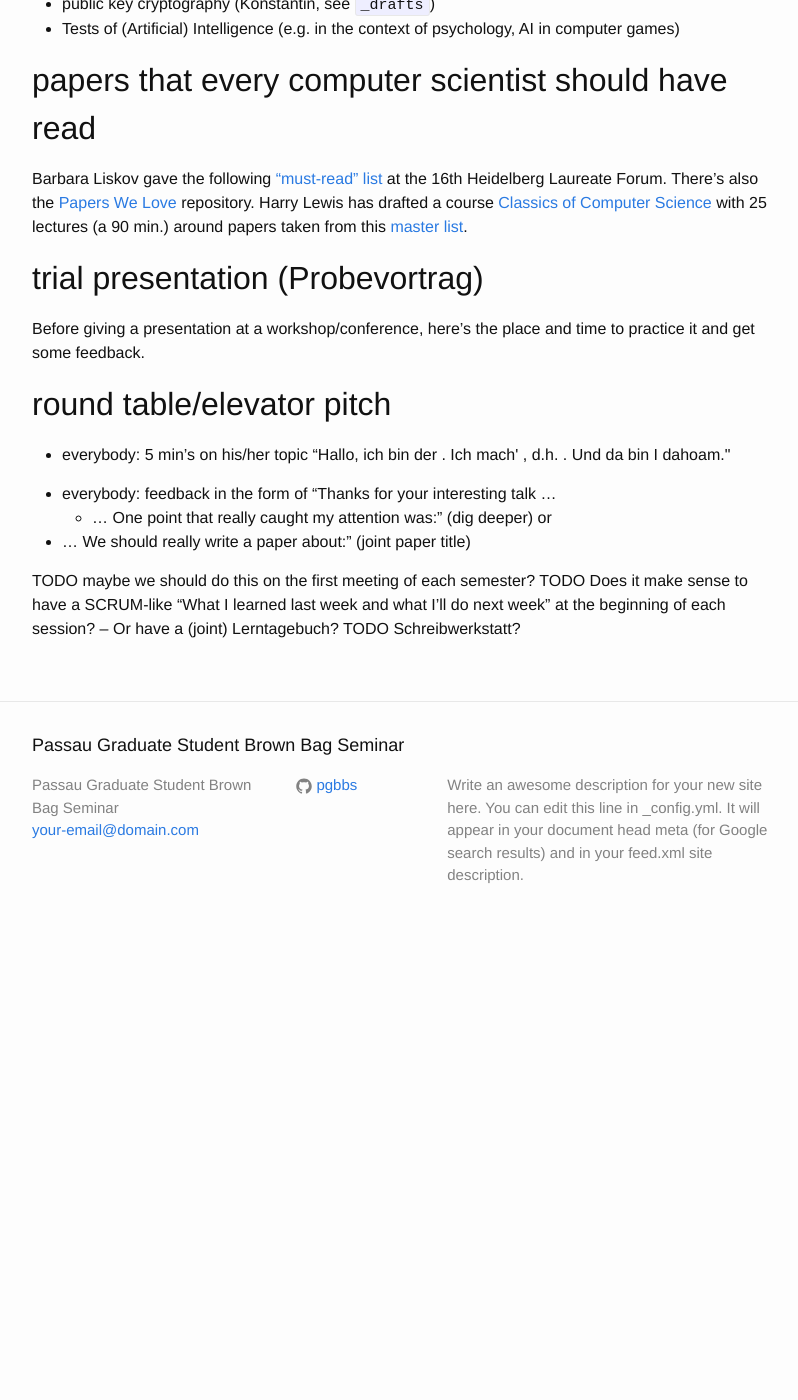
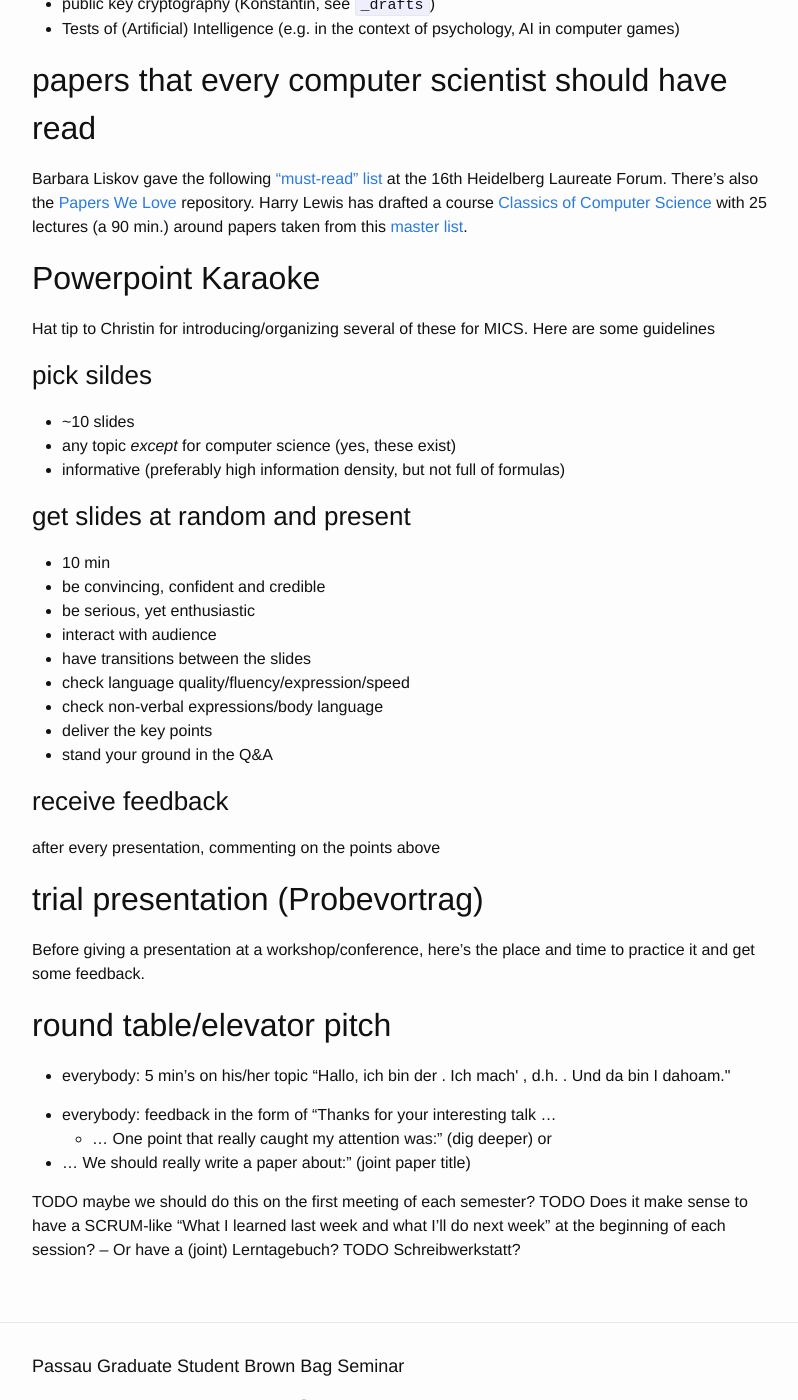
Before and after one commit to PGBBS/pgbbs.github.io, a Jekyll site: the page built from _pages/brown-bag.md, in a window 1280 px wide and 1400 px high, scrolled down 1361 px. Shown: the whole window, without its empty margins (238-1036 px from the left). Built offline with Jekyll 4.4.1, drawn with Linux system fonts in a browser that asks for light colours; before the commit the page ends 2308 px from its top, so only the background shows below that.

Commit message:
add Powerpoint Karaoke as option

```diff
--- a/_pages/brown-bag.md
+++ b/_pages/brown-bag.md
@@ -56,6 +56,31 @@ Science](https://harry-lewis.blogspot.de/2016/12/classics-of-computer-science.ht
 with 25 lectures (a 90 min.) around papers taken from this [master
 list](https://docs.google.com/spreadsheets/d/1wS6O7-ZoFL7Cfjgt-kdhYxfg0qHdXyzpjJxikiqNPZg/edit#gid=65049622).
 
+## Powerpoint Karaoke
+
+Hat tip to Christin for introducing/organizing several of these for
+MICS. Here are some guidelines
+
+### pick sildes
+- ~10 slides
+- any topic *except* for computer science (yes, these exist)
+- informative (preferably high information density, but not full of
+  formulas)
+
+### get slides at random and present
+- 10 min
+- be convincing, confident and credible
+- be serious, yet enthusiastic
+- interact with audience
+- have transitions between the slides
+- check language quality/fluency/expression/speed
+- check non-verbal expressions/body language
+- deliver the key points
+- stand your ground in the Q&A
+
+### receive feedback
+after every presentation, commenting on the points above
+
 ## trial presentation (Probevortrag)
 
 Before giving a presentation at a workshop/conference, here's the
```
